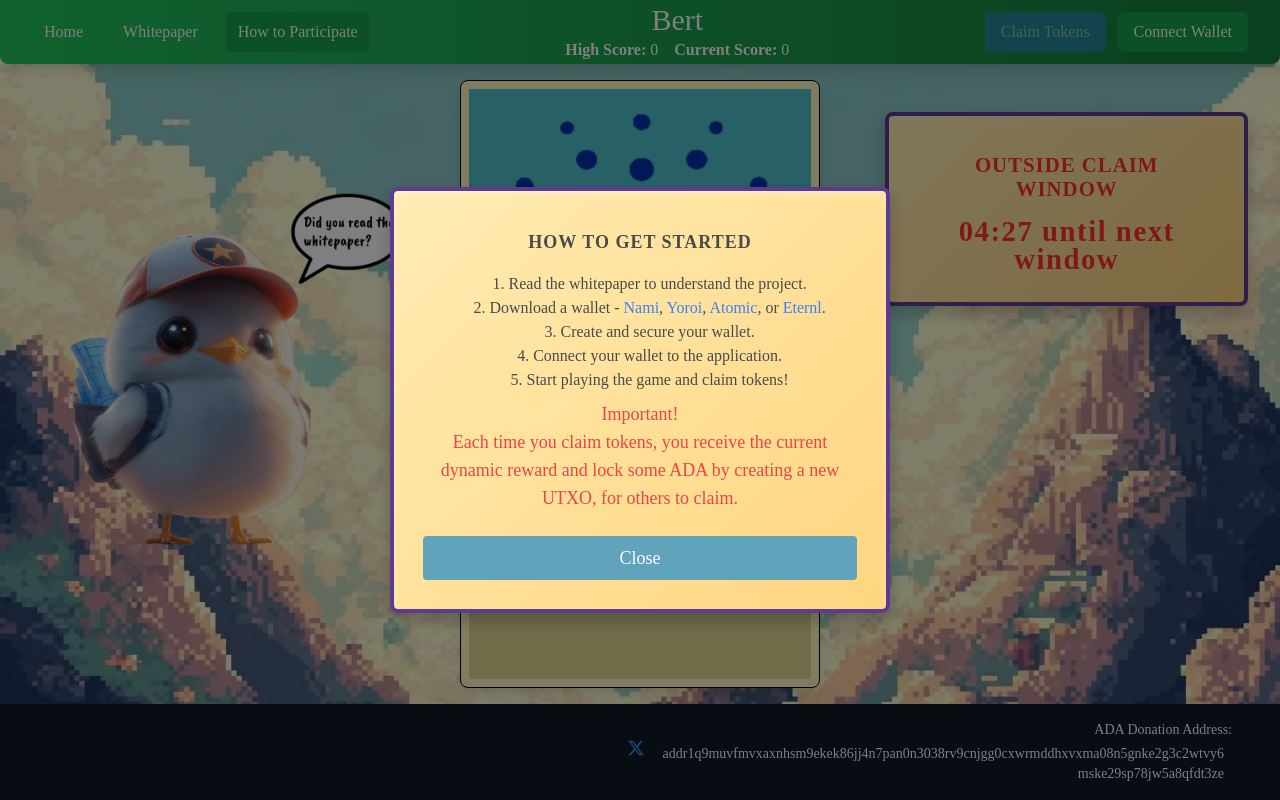
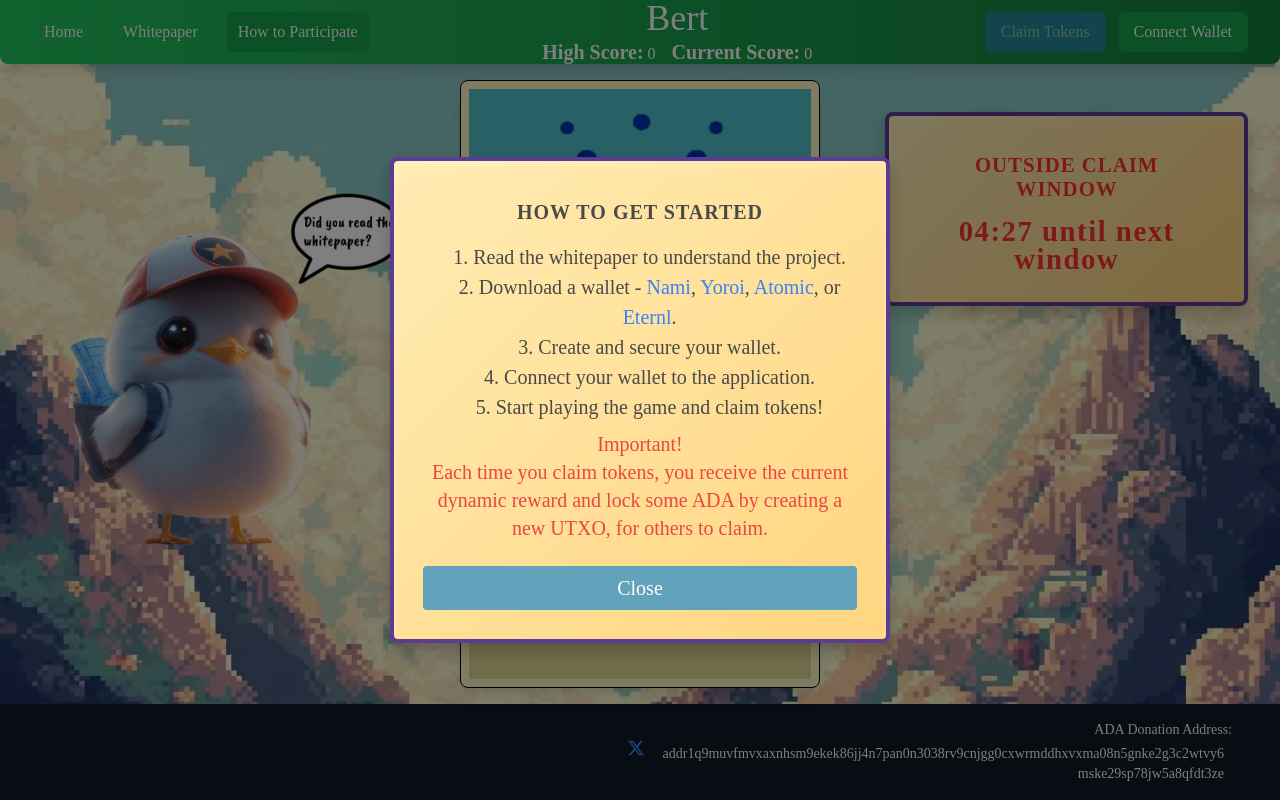
Before and after one commit to Ktabakov/BERT, a Next.js app: page / in a window 1280 px wide. Both pictures are taken after a click on the button "How to Participate". Built offline with nearby package versions, Linux system fonts and the light colour scheme; what @hyperionbt/helios would draw is missing.

Commit message:
some font changes

```diff
--- a/components/InstructionsWindow.tsx
+++ b/components/InstructionsWindow.tsx
@@ -8,17 +8,17 @@ interface InstructionsWindowProps {
 const InstructionsWindow: React.FC<InstructionsWindowProps> = ({ onClose }) => {
   return (
     <div
-      className="fixed inset-0 bg-black bg-opacity-50 flex items-center justify-center z-50 text-lg"
+      className="fixed inset-0 bg-black bg-opacity-50 flex items-center justify-center z-50 text-xl"
       onClick={onClose} // Close when clicking on the overlay
     >
       <div
-        className="instructions-window-container text-lg"
+        className="instructions-window-container text-xl"
         onClick={(e) => e.stopPropagation()} // Prevent closing when clicking inside the modal
       >
-        <h3 className="instructions-title text-lg font-bold mb-4">
+        <h3 className="instructions-title text-xl font-bold mb-4">
           How to Get Started
         </h3>
-        <ol className="instructions-list text-lg">
+        <ol className="instructions-list text-xl">
           <li>Read the whitepaper to understand the project.</li>
           <li>
             Download a wallet -{' '}
--- a/components/NavBar.tsx
+++ b/components/NavBar.tsx
@@ -107,15 +107,15 @@ const NavBar: React.FC<NavBarProps> = ({
         {/* Center: Title + Optional Scores */}
         <div className="flex flex-col items-center flex-grow">
           <Link href="/" className="flex items-center mb-1 md:mb-0">
-            <span className="text-xl md:text-3xl">Bert</span>
+            <span className="text-xl md:text-4xl">Bert</span>
           </Link>
           {(highScore !== undefined && currentScore !== undefined) && (
             <div className="flex space-x-4">
               <div className="text-base">
-                <span className="font-semibold">High Score:</span> {highScore}
+                <span className="font-semibold text-xl">High Score:</span> {highScore}
               </div>
               <div className="text-base">
-                <span className="font-semibold">Current Score:</span> {currentScore}
+                <span className="font-semibold text-xl">Current Score:</span> {currentScore}
               </div>
             </div>
           )}
@@ -150,10 +150,10 @@ const NavBar: React.FC<NavBarProps> = ({
                 src="/logos/transparentTestBertBubbleTiny(1).png"
                 alt="Wallet Avatar"
                 className="rounded-full"
-                width={40}
-                height={40}
+                width={35}
+                height={35}
               />
-              <span className="text-base text-white font-roboto">
+              <span className="text-base text-white font-roboto text-sm">
                 {truncateAddress(walletAddress || "Unknown")}
               </span>
             </button>
--- a/styles/globals.css
+++ b/styles/globals.css
@@ -608,7 +608,6 @@ img {
   font-family: "Orbitron", serif;
   margin: 0.5rem 0;
   padding-left: 1.2rem; /* Ensure proper indentation */
-  font-size: 1rem;
   line-height: 1.5;
 }
 
```
